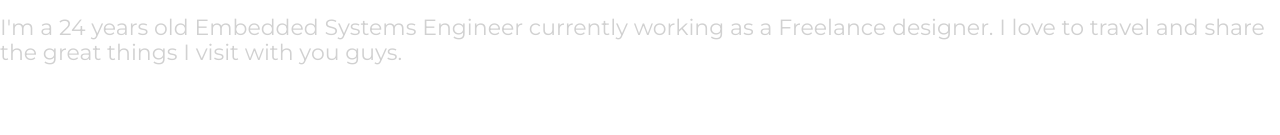
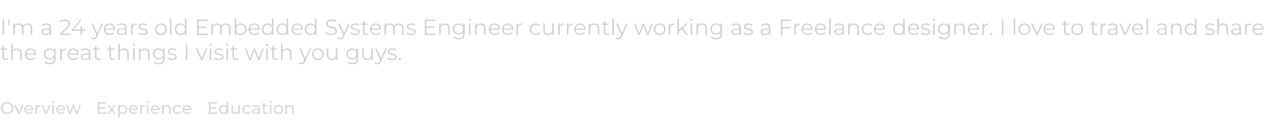
Before and after one commit to PuenteCastillo/Communi, a Next.js app: page /profile in a window 1280 px wide. Shown: the part 651-786 px from the top of the page. Built offline with nearby package versions, Linux system fonts and the light colour scheme.

Commit message:
added tabs

```diff
--- a/src/pages/profile/index.tsx
+++ b/src/pages/profile/index.tsx
@@ -48,11 +48,9 @@ export default function ProfilePage() {
         "start"
       )
       .to(".bio", { duration: 0.5, opacity: 0, y: -50 }, "start")
-      .to(
-        ".cal_animate, #Profile_header",
-        { duration: 0.5, height: 80 },
-        "start"
-      )
+      .to(" #Profile_header", { duration: 0.5, height: 150 }, "start")
+      .to(".cal_animate", { duration: 0.5, height: 70 }, "start")
+      .to(".tabs", { duration: 0.5, y: -180 }, "start")
       // speed up the timeline
       .timeScale(1.5);
     // set animating to false when timeline is complete
@@ -131,6 +129,15 @@ export default function ProfilePage() {
             </div>
           </div>
         </div>
+        <div className="container">
+          <div className="tabs">
+            <ul>
+              <li className="active">Overview</li>
+              <li>Experience</li>
+              <li>Education</li>
+            </ul>
+          </div>
+        </div>
       </section>
       <div className="spacer">
         <h1>asdfk d</h1>
--- a/src/styles/sass/global/typography.scss
+++ b/src/styles/sass/global/typography.scss
@@ -146,6 +146,6 @@ small {
 
 .spacer {
   height: 1500px;
-  background-color: gold;
+  // background-color: gold;
   margin-top: 50px;
 }
--- a/src/styles/sass/pages/profile/profile.scss
+++ b/src/styles/sass/pages/profile/profile.scss
@@ -6,11 +6,11 @@
   //   max-width: 100vw;
   overflow: hidden;
   //   top: 40px;
-  background-color: white; // on mobile
+  background-color: white;
 
   .justify-content-center {
     @media (max-width: 768px) {
-      max-width: 90vw;
+      max-width: 97vw;
       margin: auto;
     }
   }
@@ -88,4 +88,38 @@
       }
     }
   }
+
+  .tabs {
+    border-bottom: 1px solid #d1d1d1;
+    padding-top: 20px;
+    padding-bottom: 0px;
+    padding-top: 35px;
+    li {
+      display: inline-block;
+      margin-right: 15px;
+      margin-bottom: 0;
+      font-family: $secondary-font;
+      font-weight: 500;
+      text-align: left;
+      color: #d8d8d8;
+      padding-bottom: 20px;
+
+      // on mobile
+      @media (max-width: 768px) {
+        font-size: 13px;
+      }
+      // on tablet
+      @media (max-width: 1024px) {
+        font-size: 15px;
+      }
+      // on desktop
+      @media (min-width: 1025px) {
+        font-size: 17px;
+      }
+    }
+    .active {
+      border-bottom: 2px solid $primary-color;
+      padding-bottom: 20px;
+    }
+  }
 }
```
Also changed, not shown: src/styles/globals.css, 1 other file (tests, documents, lock files or other folders).
